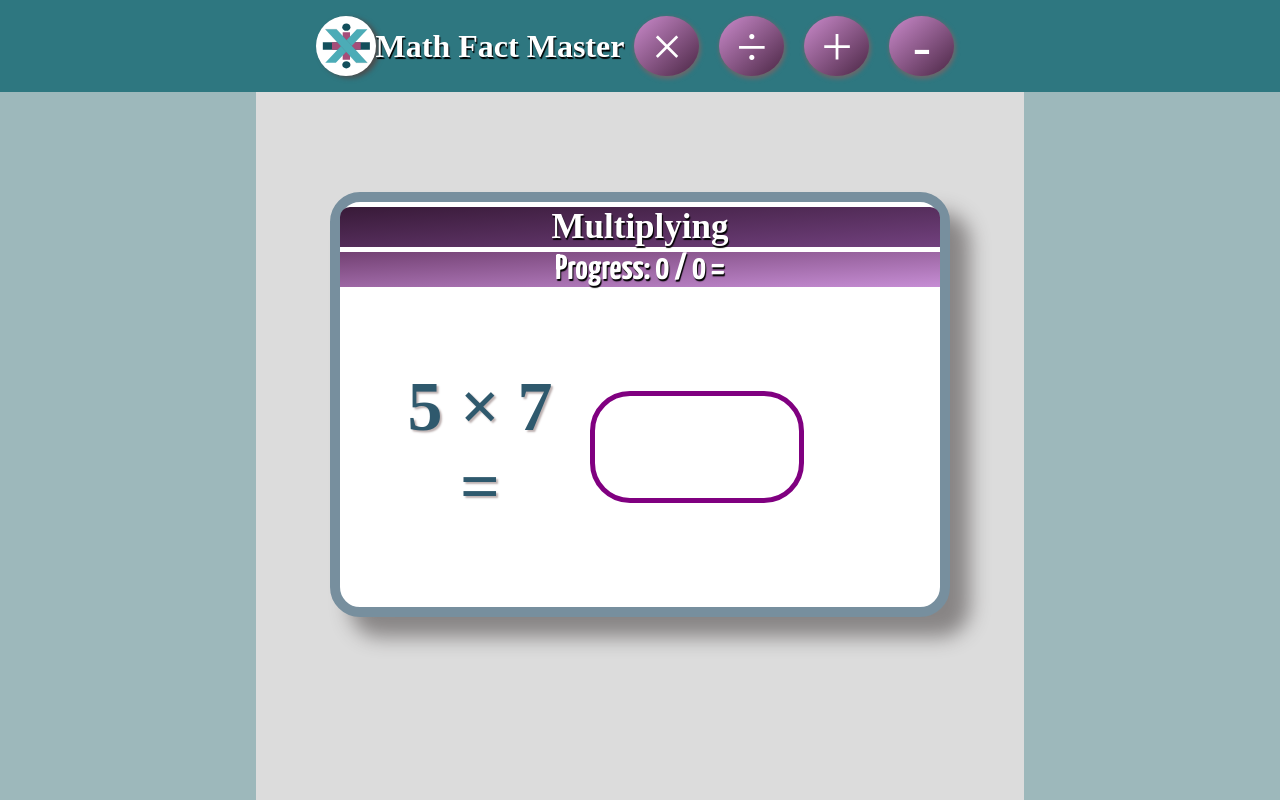
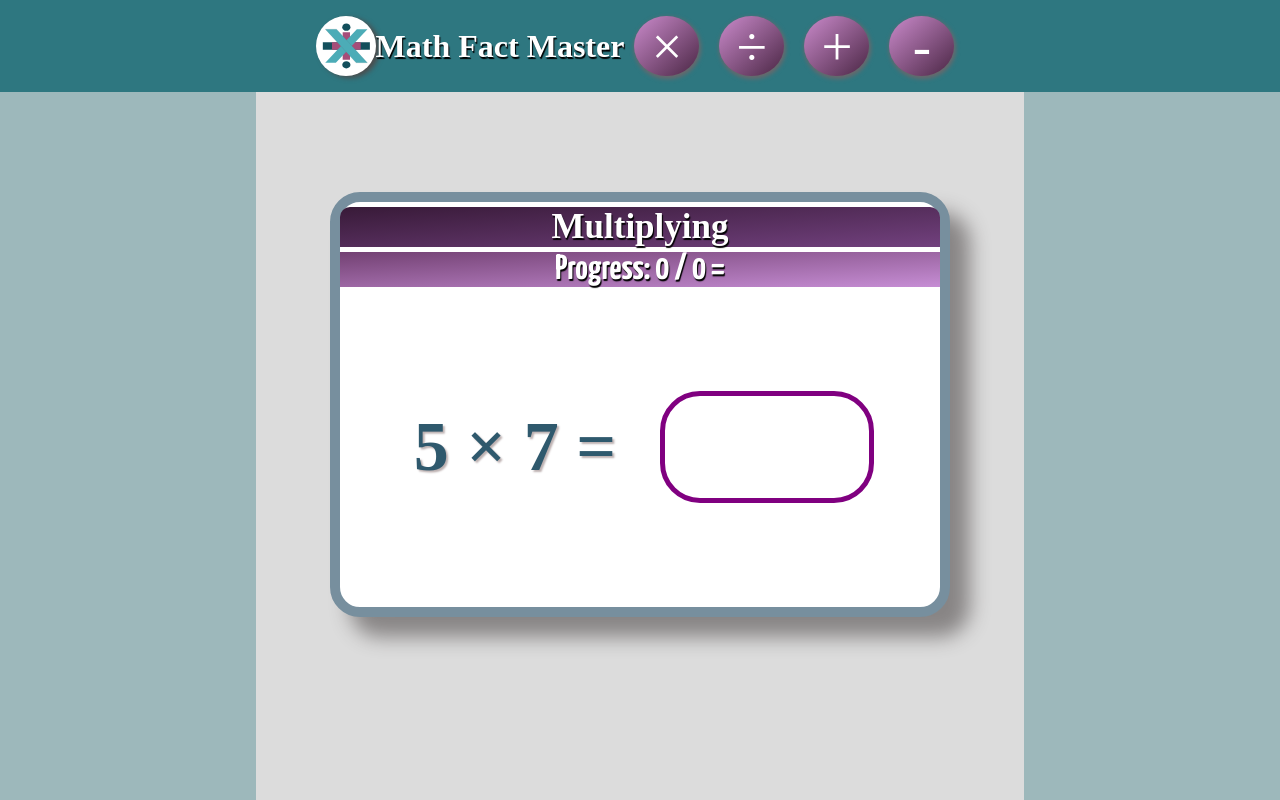
Before and after one commit to MVallery/mathfactmaster, a React (Create React App) app: page / in a window 1280 px wide. Built offline with nearby package versions, Linux system fonts and the light colour scheme; a web font is replaced by a local one.

Commit message:
Edit README

```diff
--- a/src/App.css
+++ b/src/App.css
@@ -184,7 +184,7 @@ button:hover {
 
 }
 .question {
-  width: 200px;
+  width: 270px;
   padding: 0px 10px 0px 40px;
 }
 .question-answer {
@@ -192,10 +192,11 @@ button:hover {
   font-family: "Ranchers";
   flex-grow:2;
   /* flex-wrap:nowrap; */
-  justify-content:left;
+  justify-content:flex-start;
   border-radius: 20px;
   align-items:center;
   text-shadow: 2px 2px 2px #bdb1b1
+
 }
 
 
```
Also changed, not shown: 1 other file (tests, documents, lock files or other folders).
